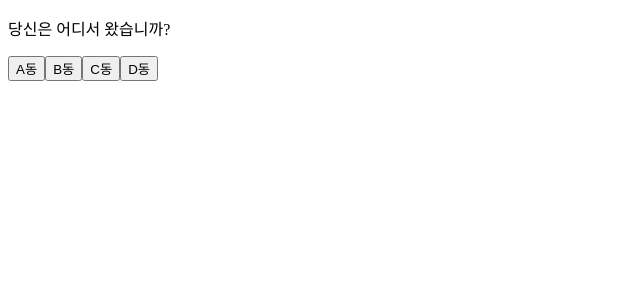
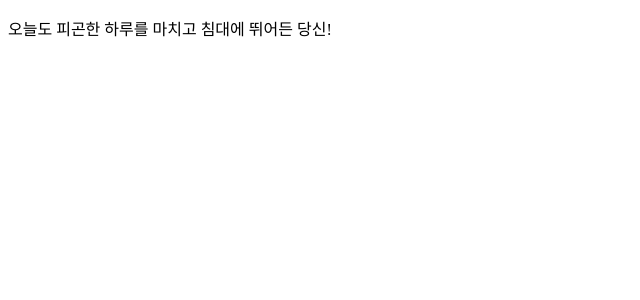
Before and after one commit to chucoding/dream-measurement, a Next.js app: page / in a window 1280 px wide. Both pictures are taken after a click on the button "테스트 시작하기". Shown: the top 300 px of the page, without its empty margins (0-640 px from the left). Built offline with nearby package versions, Linux system fonts and the light colour scheme.

Commit message:
feat : onboarding page

```diff
--- /dev/null
+++ b/src/components/modules/textline.tsx
@@ -0,0 +1,5 @@
+"use client";
+
+export default function Textline({ text }: any) {
+  return <p className="animate-fadein">{text}</p>;
+}
--- a/src/components/templates/home.tsx
+++ b/src/components/templates/home.tsx
@@ -1,12 +1,12 @@
 "use client";
 import { useState } from "react";
-import Flow from "./flow";
+import OnBoarding from "./onboarding";
 
 export default function App(props: any) {
   const [start, setStart] = useState(false);
 
   return start ? (
-    <Flow />
+    <OnBoarding />
   ) : (
     <div className="text-center w-[375px] h-full relative">
       <div className="w-full h-full absolute top-0 bottom-0">
--- /dev/null
+++ b/src/components/templates/onboarding.tsx
@@ -0,0 +1,44 @@
+"use client";
+
+import { useState, useEffect } from "react";
+import Textline from "../modules/textline";
+import Flow from "./flow";
+
+export default function OnBoarding(props: any) {
+  const [text1, setText1] = useState("");
+  const [text2, setText2] = useState("");
+  const [text3, setText3] = useState("");
+  const [finish, setFinish] = useState(false);
+  const [next, setNext] = useState(false);
+
+  const msgQ = [
+    "오늘도 피곤한 하루를 마치고 침대에 뛰어든 당신!",
+    "지금부터 자신이 꿈을 꾸는 방식을",
+    "떠올리며 테스트에 임해주세요",
+  ];
+  useEffect(() => {
+    setTimeout(() => setText1(msgQ[0]), 1000);
+    setTimeout(() => setText2(msgQ[1]), 3000);
+    setTimeout(() => setText3(msgQ[2]), 5000);
+    setTimeout(() => setFinish(true), 7000);
+  }, []);
+
+  return next ? (
+    <Flow />
+  ) : (
+    <div className="text-center w-[375px] h-full relative">
+      <div className="w-full h-full absolute top-0 bottom-0">
+        <Textline text={text1} />
+        <Textline text={text2} />
+        <Textline text={text3} />
+        {finish ? (
+          <button className="animate-pulse" onClick={() => setNext(true)}>
+            ▶ 꿈력 측정하기
+          </button>
+        ) : (
+          <></>
+        )}
+      </div>
+    </div>
+  );
+}
```
Also changed, not shown: tailwind.config.js (+9 -0 lines).
